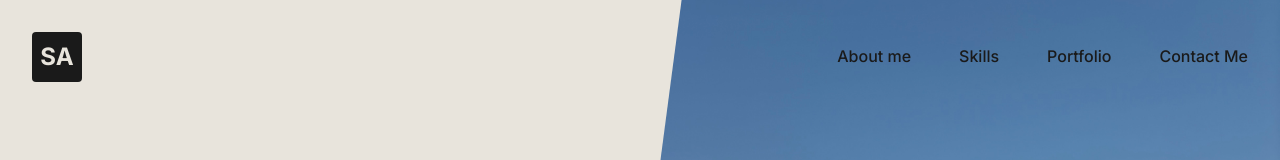
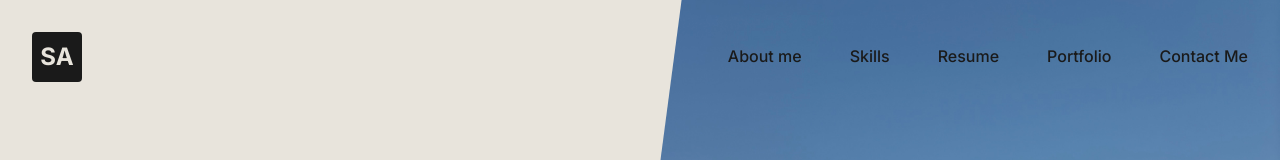
Before and after one commit to shubham-ag-2001/shubham-agarwal, a React (Vite) app: page / in a window 1280 px wide. Shown: the top 160 px of the page. Built offline with nearby package versions, Linux system fonts and the light colour scheme.

Commit message:
added resume as a section

```diff
--- a/src/components/Header.jsx
+++ b/src/components/Header.jsx
@@ -33,6 +33,9 @@ const Header = () => {
                     <a href="#skills" onClick={(e) => scrollToSection(e, 'skills')}>
                         Skills
                     </a>
+                    <a target='_blank' href="https://drive.google.com/file/d/19dgOi6wRuiFHH3eHbbcYqhAv0BHXURik/view">
+                        Resume
+                    </a>
                     <a href="#portfolio" onClick={(e) => scrollToSection(e, 'portfolio')}>
                         Portfolio
                     </a>
```
